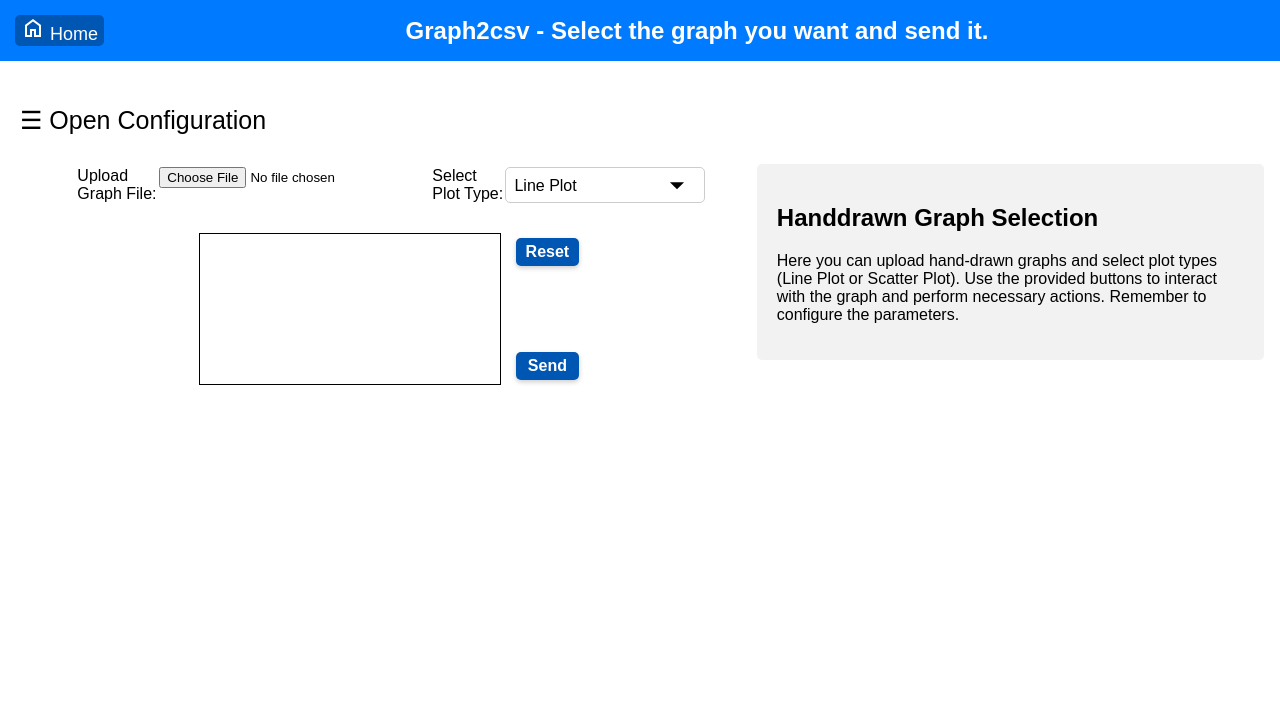
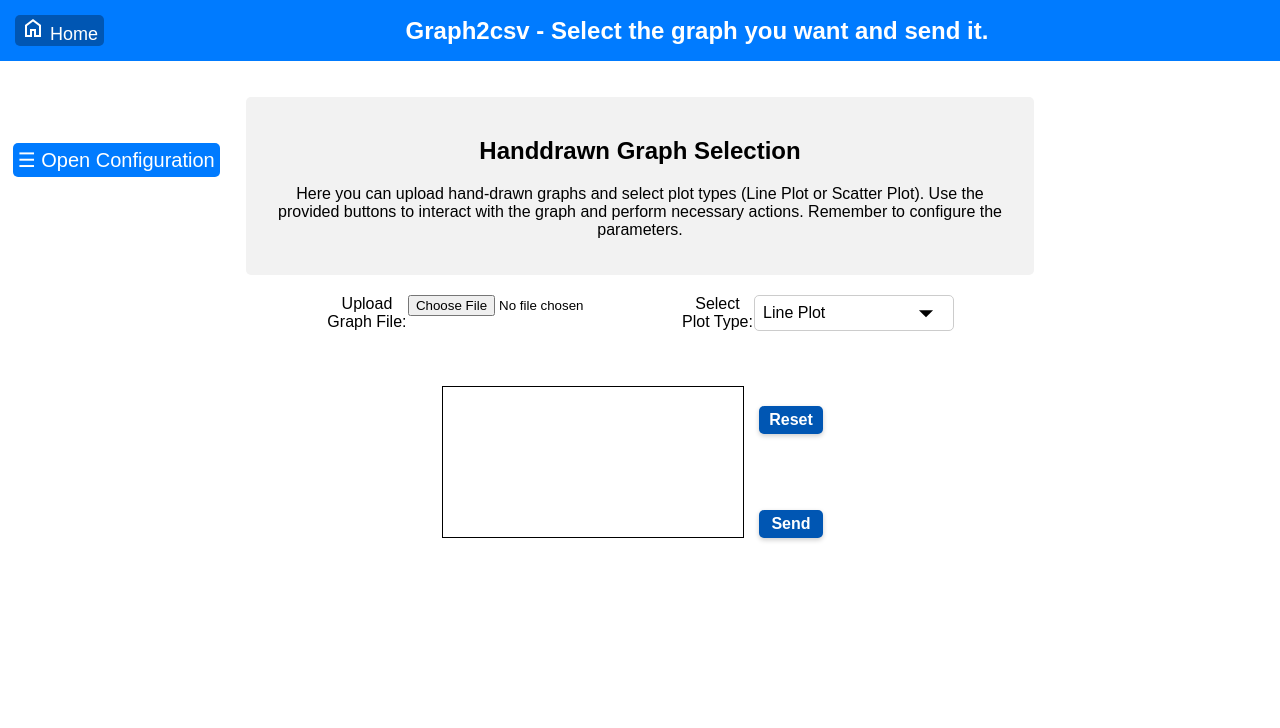
Before and after one commit to RicardoRibeiroRodrigues/graph-reader, a Flask app: page /handdrawn-graph in a window 1280 px wide. Shown: the top 728 px of the page. Run offline with Flask 3, Linux system fonts and the light colour scheme; a map, chart or similar area stays blank.

Commit message:
Add files via upload

```diff
--- a/templates/handdrawn.html
+++ b/templates/handdrawn.html
@@ -10,48 +10,51 @@
     <link rel="stylesheet" href="https://fonts.googleapis.com/css2?family=Material+Symbols+Outlined:opsz,wght,FILL,GRAD@48,400,0,0" />
     <style>
         /* Estilos */
+        body {
+            margin: 0;
+            padding: 0;
+            font-family: Arial, sans-serif;
+        }
+
         #main {
             display: flex;
-            justify-content: space-between;
-            align-items: flex-start; /* Alinhamento para cima */
+            flex-direction: column; /* Layout em coluna */
+            align-items: center; /* Centraliza na horizontal */
+            justify-content: center; /* Centraliza na vertical */
+            margin-top: 20px; /* Adiciona margem superior */
+        }
+
+        #openConfig {
+            font-size: 20px; /* Tamanho da fonte aumentado */
+            cursor: pointer;
+            position: absolute;
+            left: 1%;
+            top: 20%; /* Ajusta a posição vertical */
+            transform: translateY(-50%);
+            padding: 5px 5px; /* Adiciona preenchimento interno */
+            background-color: #007BFF; /* Adiciona fundo azul */
+            color: white; /* Define a cor do texto como branco */
+            border-radius: 5px; /* Adiciona cantos arredondados */
+        }
+
+        #graph-info {
+            width: 60%; /* Define a largura para cobrir 60% da largura total */
+            padding: 20px; /* Adiciona padding interno */
+            background-color: #f2f2f2; /* Fundo cinza */
+            border-radius: 5px; /* Cantos arredondados */
+            max-height: 200px; /* Altura máxima do contêiner */
+            overflow-y: auto; /* Adicionar barra de rolagem caso o conteúdo ultrapasse a altura máxima */
+            text-align: center; /* Centraliza texto */
+            margin-bottom: 20px; /* Adiciona margem inferior */
         }
 
         .container {
             width: 60%; /* Ajustando a largura da parte principal */
-            margin-left: 20px; /* Adicionando uma margem à esquerda */
-            margin-top: 20px; /* Adicionando margem superior */
+            text-align: center; /* Centraliza elementos */
         }
 
-        #graph-info {
-            float: left;
-            width: 40%; /* Aumentando a largura para ocupar mais espaço horizontalmente */
-            margin-top: 7%; /* Espaçamento do texto em relação ao topo */
-            margin-left: 20px; /* Margem à esquerda para separar o texto do bloco de canvas */
-            padding: 20px; /* Adicionando padding interno */
-            background-color: #f2f2f2; /* Fundo cinza */
-            border-radius: 5px; /* Cantos arredondados */
-            max-height: 200px; /* Altura máxima do contêiner */
-            overflow-y: auto; /* Adicionar barra de rolagem caso o conteúdo ultrapasse a altura máxima */
-        }
-
-        #openConfig {
-            font-size: 25px;
-            cursor: pointer;
-            position: absolute;
-            left: 20px;
-            top: 15%; /* Posicionamento mais para cima */
-            transform: translateY(-50%);
-        }
-
-        /* Estilos para a seleção de gráfico e upload de arquivo */
         .input-container {
-            margin-top: 10%; /* Adicionando margem superior */
-            margin-left: 20px; /* Adicionando margem à esquerda */
-        }
-
-        .canvas-container {
-            margin-top: 20px; /* Adicionando margem superior */
-            margin-left: 20px; /* Adicionando margem à esquerda */
+            margin-bottom: 20px; /* Adiciona margem inferior */
         }
 
         .plot-label,
@@ -59,15 +62,35 @@
             display: block;
             margin-bottom: 10px;
         }
+
+        .canvas-container {
+            text-align: center; /* Centraliza elementos */
+        }
+
+        .buttons-container {
+            margin-top: 20px; /* Adiciona margem superior */
+        }
+
+        .cool-button {
+            margin: 0 5px; /* Adiciona margem aos botões */
+        }
     </style>
 </head>
 
 <body>
     {% include 'config_tab.html' %}
     {% include 'header.html' %}
+
     <span id="openConfig" onclick="openNav()">☰ Open Configuration</span>
 
     <div id="main">
+        <!-- Adicionando texto informativo -->
+        <div id="graph-info">
+            <h2>Handdrawn Graph Selection</h2>
+            <p>Here you can upload hand-drawn graphs and select plot types (Line Plot or Scatter Plot). Use the provided buttons to interact with the graph and perform necessary actions. Remember to configure the parameters.</p>
+        </div>
+
+        <!-- Conteúdo para seleção de gráficos -->
         <div class="container">
             <div class="input-container">
                 <label for="inputImage">Upload Graph File:</label>
@@ -79,6 +102,7 @@
                     <option value="scatter">Scatter Plot</option>
                 </select>
             </div>
+
             <div class="canvas-container">
                 <canvas id="canvas"></canvas>
                 <div class="buttons-container" id="buttons-container">
@@ -88,16 +112,7 @@
             </div>
             <canvas id="canvas-output"></canvas>
         </div>
-
-        <!-- Adicionando texto alinhado à esquerda da tela -->
-        <div id="graph-info">
-            <h2>Handdrawn Graph Selection</h2>
-            <p>Here you can upload hand-drawn graphs and select plot types (Line Plot or Scatter Plot). Use the provided buttons to interact with the graph and perform necessary actions.
-                Remember to configure the parameters.
-            </p>
-        </div>
     </div>
-
 </body>
 
 </html>
```
Also changed, not shown: templates/syntetic.html (+16 -18 lines).
